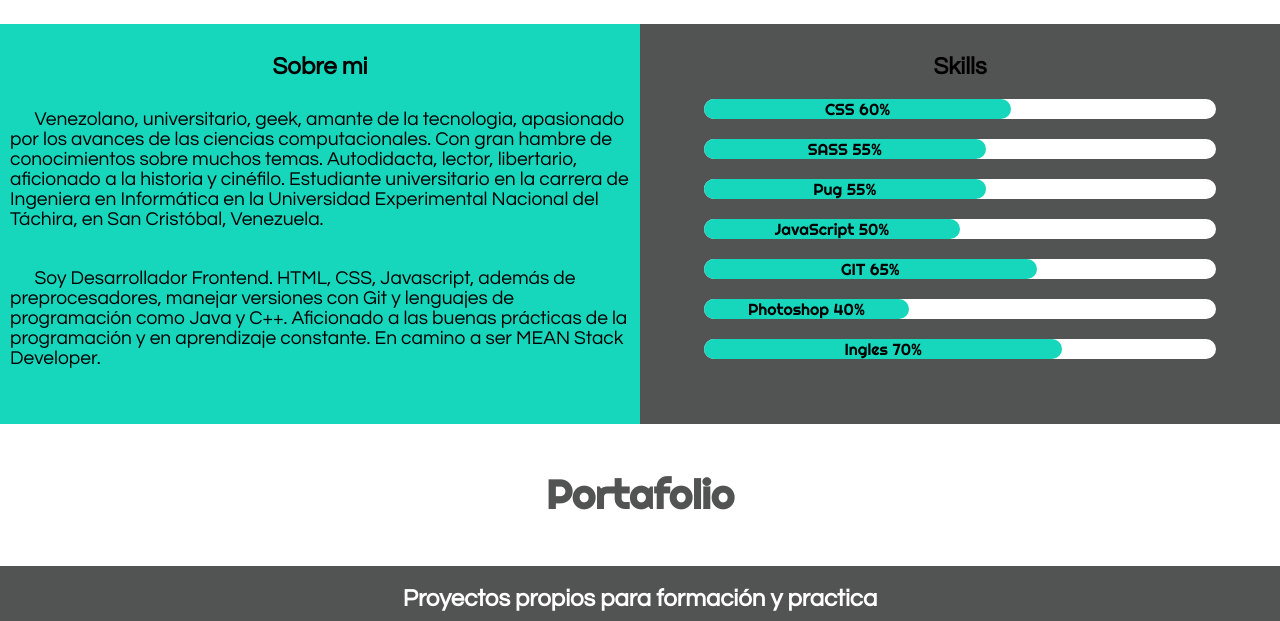
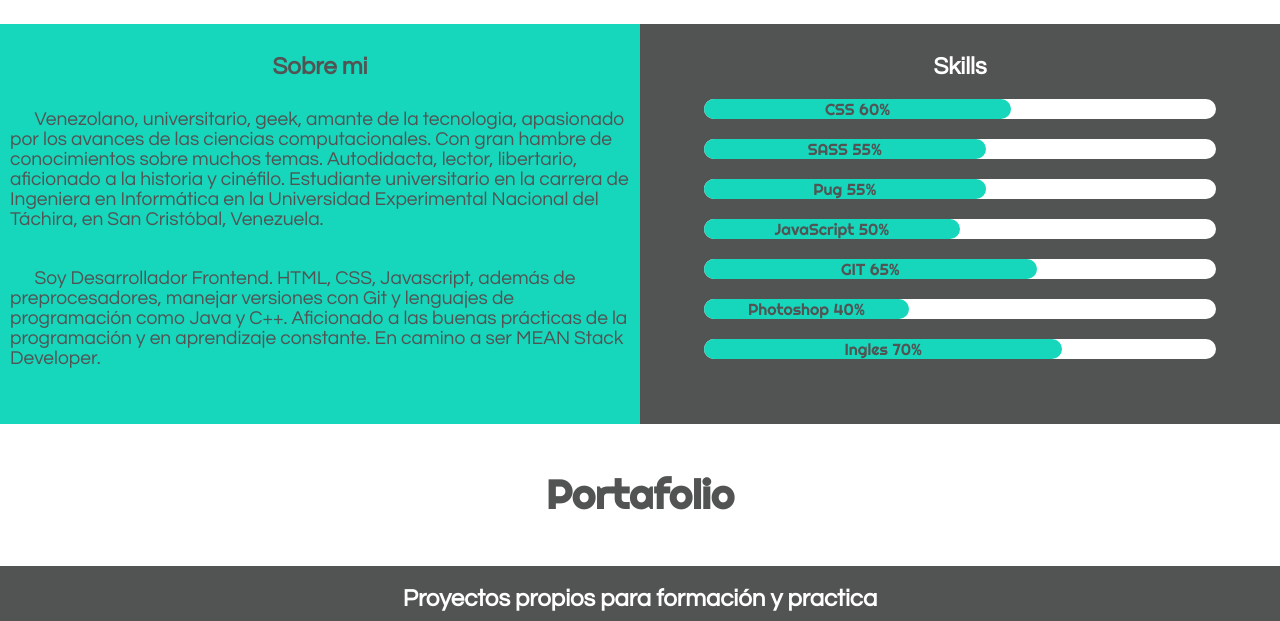
Before and after one commit to MarUser04/CV, a website: page index.html in a window 1280 px wide. Shown: the part 579-1200 px from the top of the page. Drawn offline with Linux system fonts and the light colour scheme.

Commit message:
cambio de colores en skills

```diff
--- a/scss/styles.scss
+++ b/scss/styles.scss
@@ -113,6 +113,7 @@ body{
             width: 50%;
             height: 400px;
             background: $azul;
+            color: $gris;
             h2{
                 text-align: center;
                 margin-top: 30px;
@@ -134,6 +135,7 @@ body{
             h2{
                 text-align: center;
                 margin-top: 30px;
+                color: white;
             }
 
           .habilidades{
@@ -154,6 +156,7 @@ body{
                     border-radius: 10px;
                     text-align: center;
                     width: 0%;
+                    color: $gris;
                     @media(max-width:460px){
                         font-size: .9em;
                     }
```
Also changed, not shown: css/styles.css.
